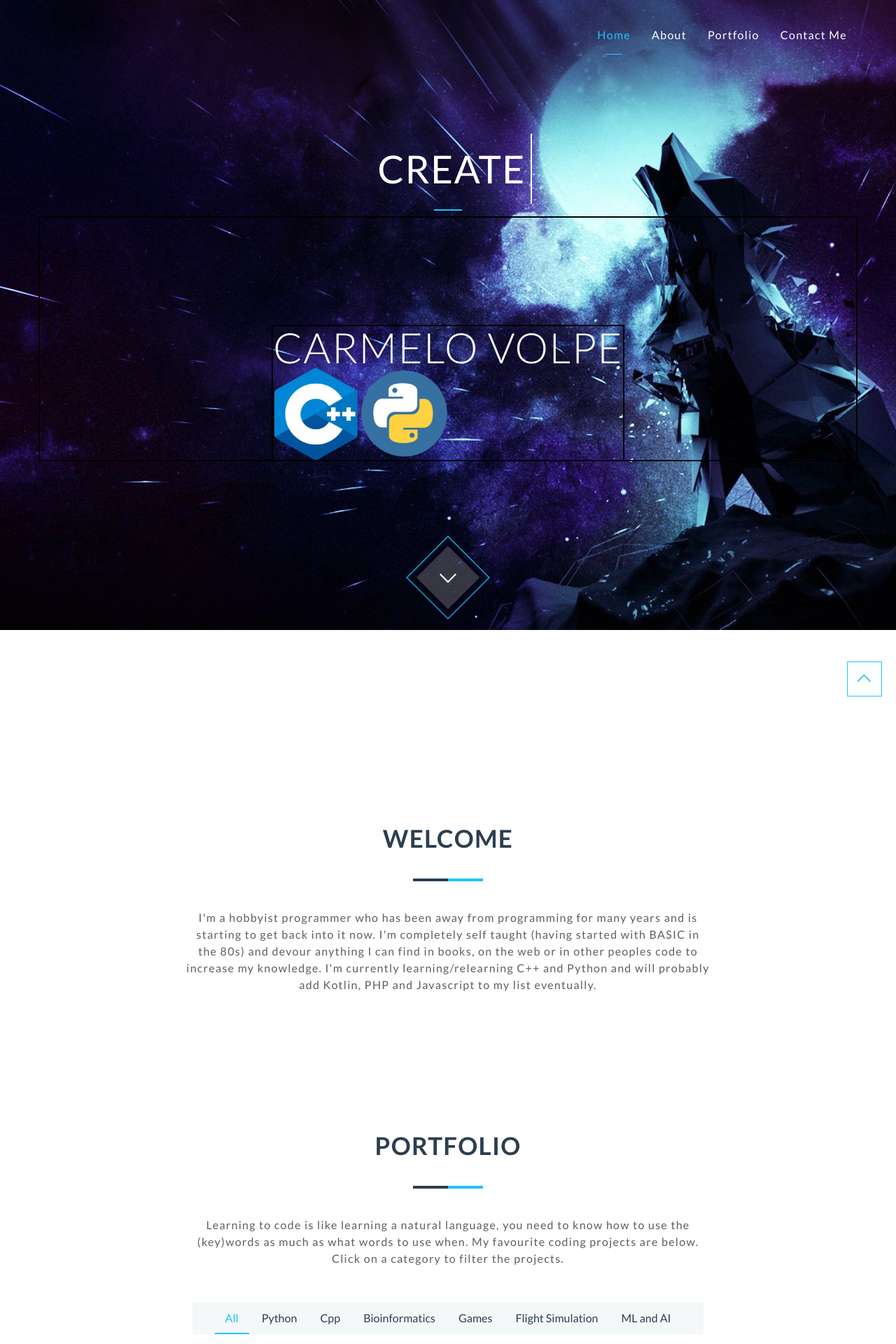
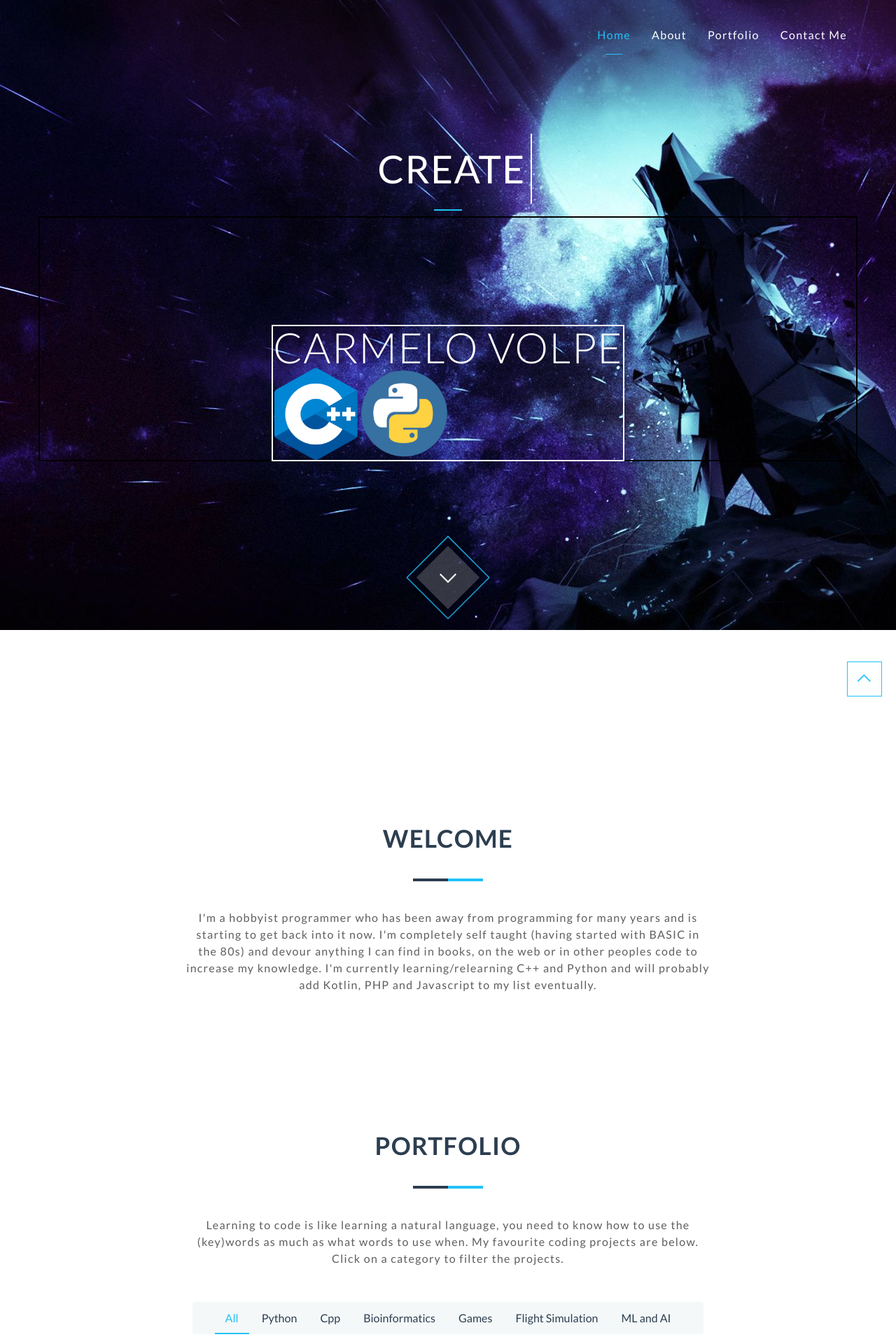
Before and after one commit to Gamernaut/gamernaut.github.io, a Jekyll site: the page built from index.html, in a window 1280 px wide. Shown: the top 1920 px of the page at 70% size. Built offline with Jekyll 4.4.1, drawn with Linux system fonts in a browser that asks for light colours; nearby versions of some CDN libraries.

Commit message:
Update header.html

```diff
--- a/_includes/header.html
+++ b/_includes/header.html
@@ -81,9 +81,9 @@
            <hr class="small">
            <div style="min-height: 350px; display: block; margin-left: auto; margin-right: auto;border: 2px solid black">
              <!-- <table style="display: block; margin-left: auto; margin-right: auto;border: 2px solid white"> -->
-             <div style="position: absolute; left: 50%; bottom: 0px; -webkit-transform: translateX(-50%); transform: translateX(-50%); border: 2px solid black">
+             <div style="position: absolute; left: 50%; bottom: 0px; -webkit-transform: translateX(-50%); transform: translateX(-50%); border: 2px solid white">
                <h1 class="thin">{{ site.header-title }}</h1>
-               <div style="display: flex; vertical-align: top; width: 50%: border: 2px solid green">
+               <div style="display: flex; vertical-align: top; horizonal-align: center; width: 50%: border: 2px solid green">
                  <img src="{{ site.baseurl }}/images/logos/cplusplus.png" width="25%" alt="Cplusplus.png logo"/>
                  <img src="{{ site.baseurl }}/images/logos/python.png" width="25%" alt="Python.png logo"/>
                </div>
```
